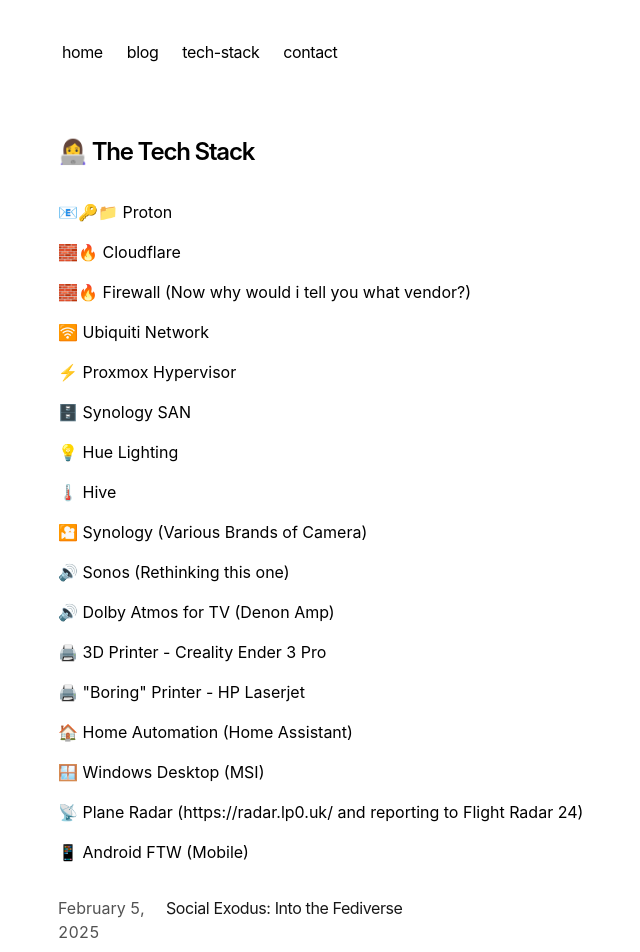
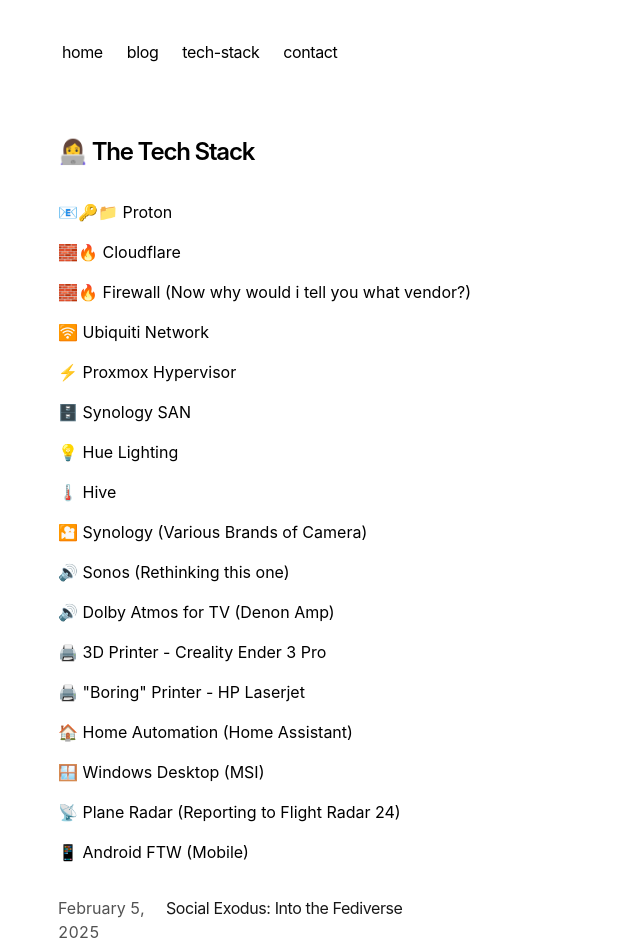
Before and after one commit to MichelleFindlay/lp0.uk, a Next.js app: page /stack in a window 1280 px wide. Shown: the top 952 px of the page, without its empty margins (294-934 px from the left). Built offline with nearby package versions, Linux system fonts and the light colour scheme.

Commit message:
Update page.tsx

```diff
--- a/app/stack/page.tsx
+++ b/app/stack/page.tsx
@@ -68,7 +68,7 @@
       </p>
 
       <p className="mb-4">
-        {`📡 Plane Radar (https://radar.lp0.uk/ and reporting to Flight Radar 24)`}
+        {`📡 Plane Radar (Reporting to Flight Radar 24)`}
       </p>
 
       <p className="mb-4">
```
